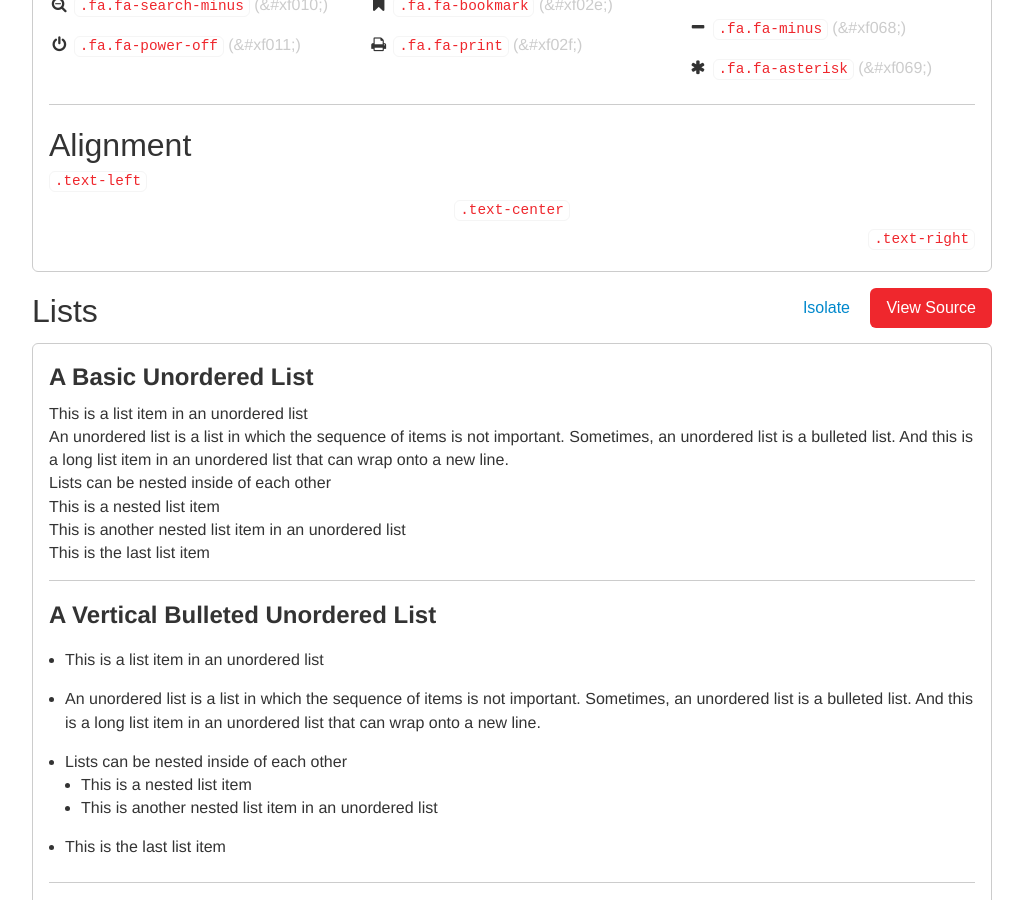
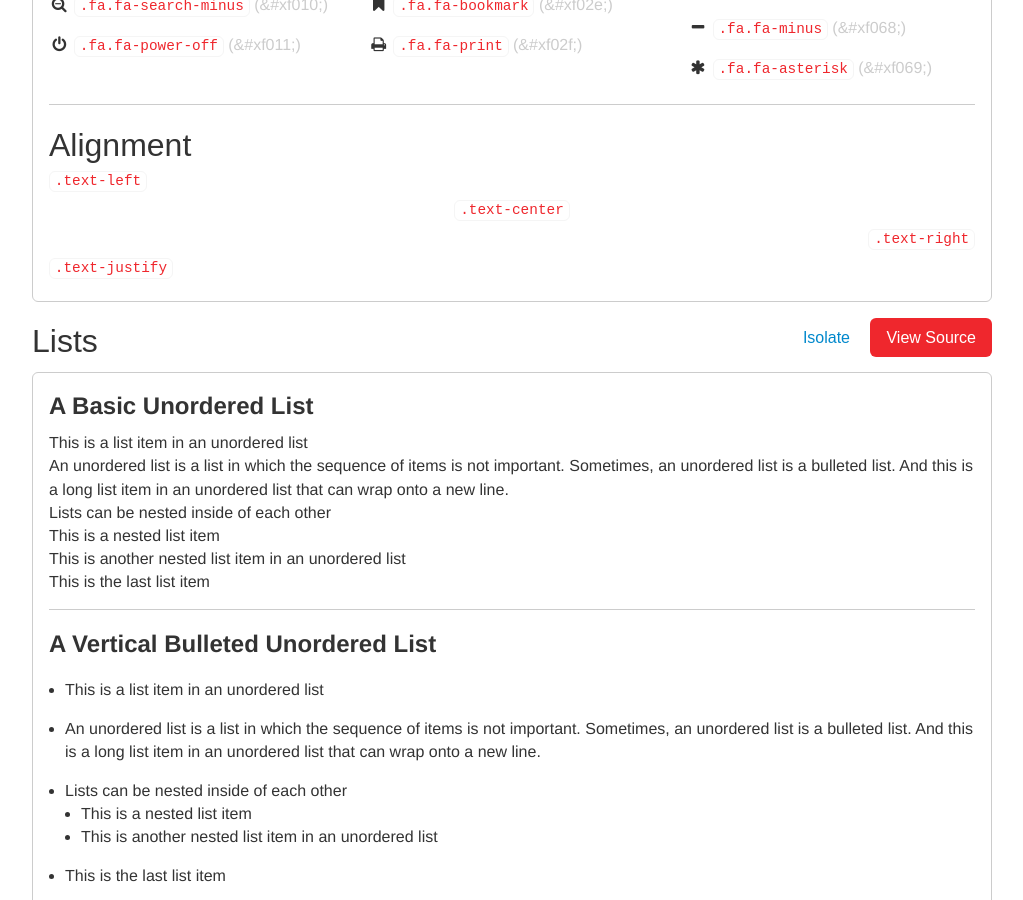
Before and after one commit to quattromani/scaffold, a Jekyll site: the page built from styleguide/index.html, in a window 1280 px wide and 900 px high, scrolled down 5127 px. Shown: the whole window, without its empty margins (128-1151 px from the left). Built offline with Jekyll 4.4.1, drawn with Linux system fonts in a browser that asks for light colours; nearby versions of some CDN libraries; Markdown is read by kramdown in place of the engine named in the settings.

Commit message:
update text-justify html in includes

```diff
--- a/_includes/styleguide/typography/index.html
+++ b/_includes/styleguide/typography/index.html
@@ -1694,6 +1694,7 @@
   <p class="text-left"><code>.text-left</code></p>
   <p class="text-center"><code>.text-center</code></p>
   <p class="text-right"><code>.text-right</code></p>
+  <p class="text-justify"><code>.text-justify</code></p>
   <!-- .Text Alignment Component -->
 
 <pre class="prettyprint">
```
